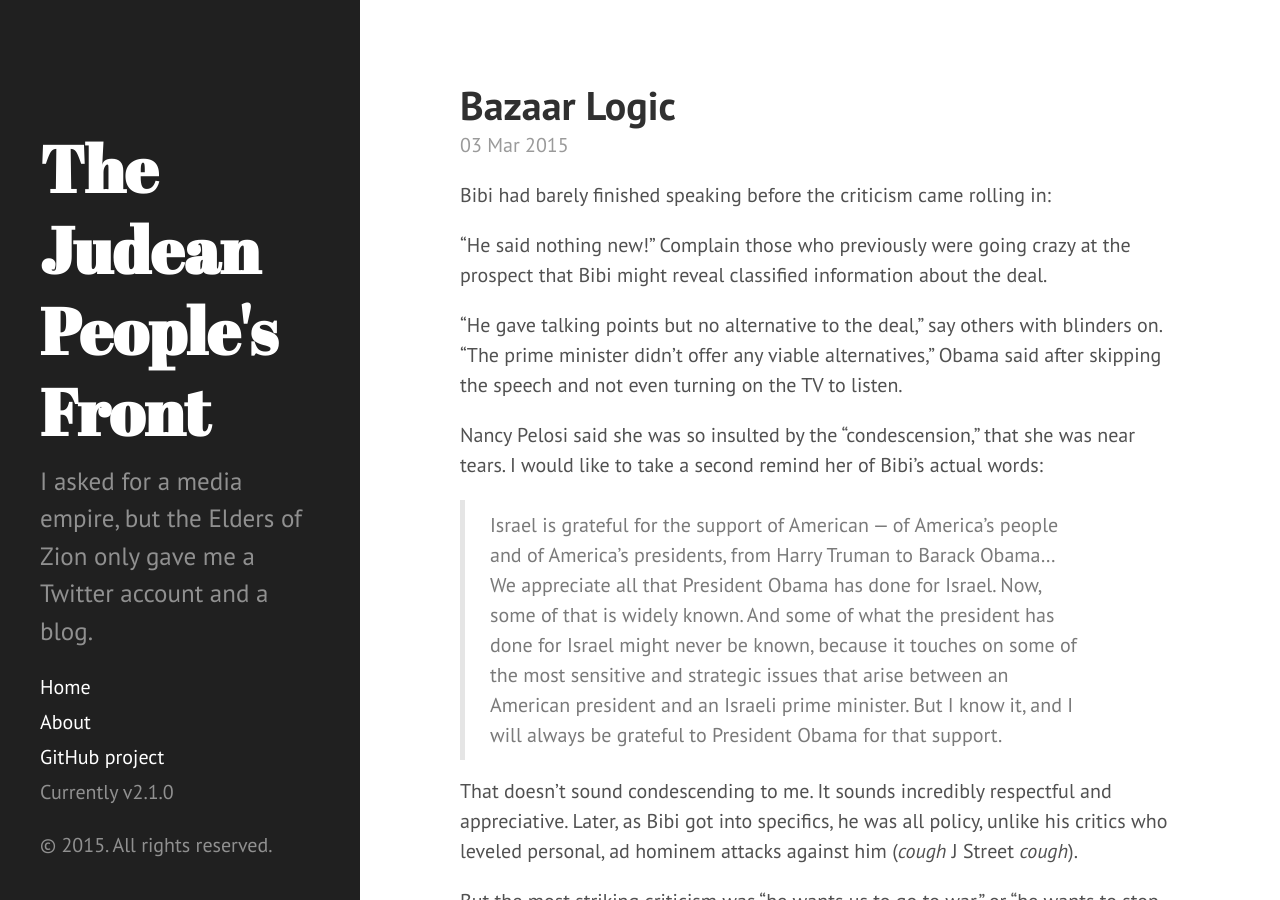
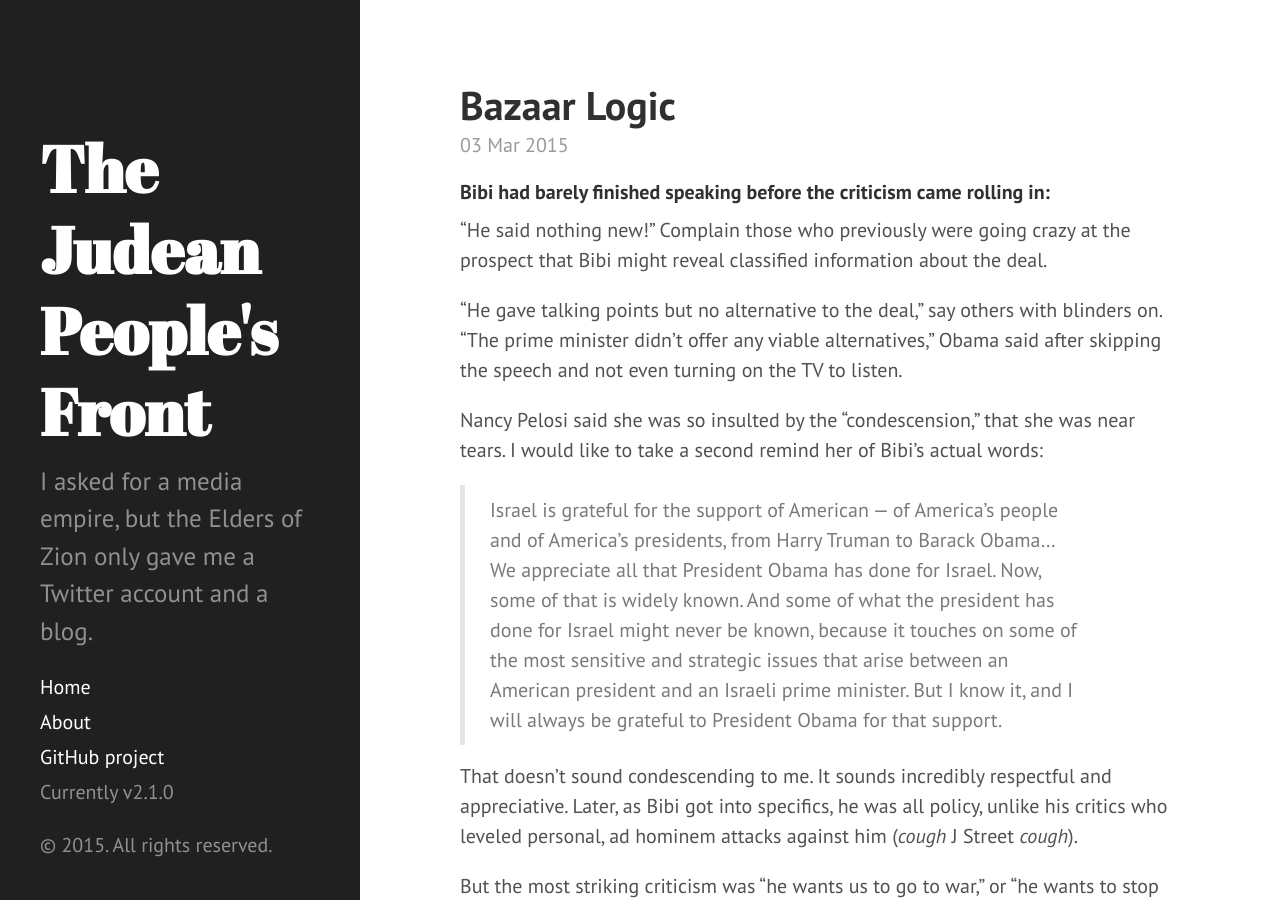
Before and after one commit to JudeanPF/judeanpf.github.io, a Jekyll site: the page built from _posts/2015-03-03-bazaar-logic.md, in a window 1280 px wide and 900 px high. Built offline with Jekyll 4.4.1, drawn with Linux system fonts in a browser that asks for light colours; Markdown is read by kramdown in place of the engine named in the settings.

Commit message:
Small change. Does this work?

```diff
--- a/_posts/2015-03-03-bazaar-logic.md
+++ b/_posts/2015-03-03-bazaar-logic.md
@@ -3,7 +3,7 @@ layout: post
 title: "Bazaar Logic"
 ---
 
-Bibi had barely finished speaking before the criticism came rolling in:
+####Bibi had barely finished speaking before the criticism came rolling in:
 
 "He said nothing new!" Complain those who previously were going crazy at the prospect that Bibi might reveal classified information about the deal.
 
```
